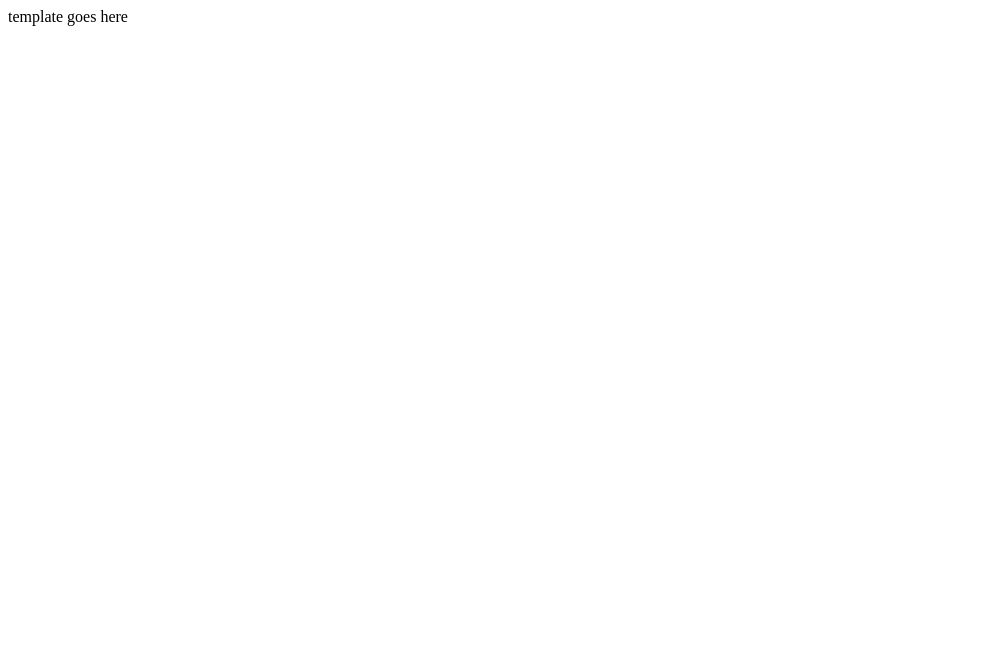
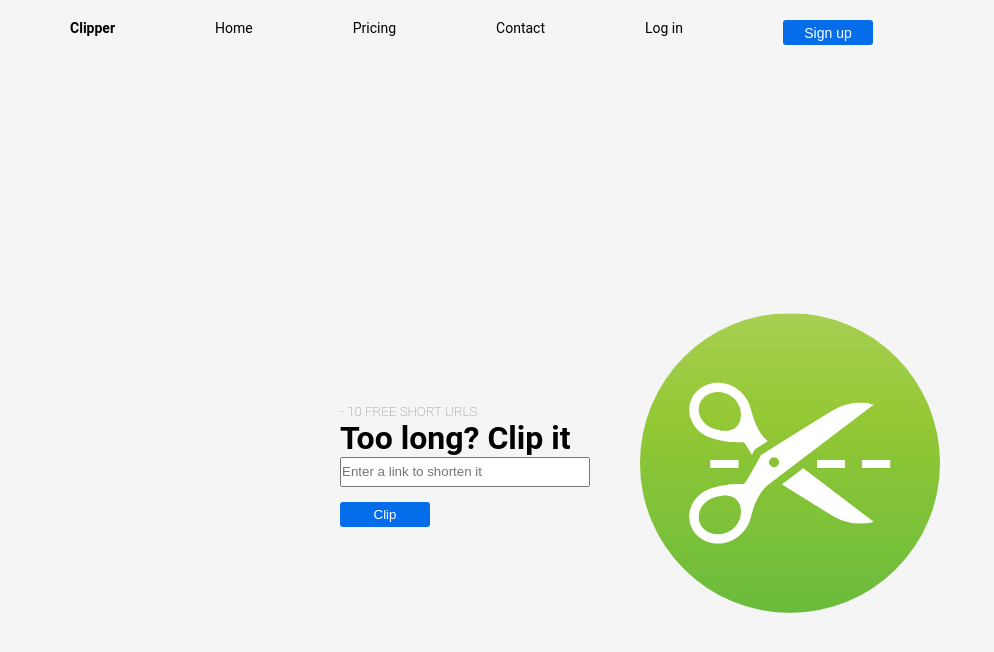
Before and after one commit to igbominadeveloper/clip-it-template, a plain HTML site: page index.html in a window 1280 px wide. Shown: the whole page, without its empty margins (0-994 px from the left). Drawn offline with Linux system fonts and the light colour scheme.

Commit message:
nav-bars

```diff
--- a/index.html
+++ b/index.html
@@ -4,8 +4,42 @@
     <meta charset="UTF-8" />
     <meta name="viewport" content="width=device-width, initial-scale=1.0" />
     <title>Clip-it</title>
+    <link rel="stylesheet" href="../clip-it-template/style.css">
+    <link  rel=""stylesheet="
+      @import url('https://fonts.googleapis.com/css2?family=Fraunces:wght@400;700&family=Outfit&family=Roboto:wght@300&display=swap');
+    " />
+    <link rel="" stylesheet="
+    @import url('https://fonts.googleapis.com/css2?family=Fraunces:wght@400;700&family=Open+Sans&family=Outfit&family=Roboto:wght@300&display=swap');
+    " />
   </head>
   <body>
-    template goes here
+    <div>
+      <nav>
+        <ul class="main-nav">
+          <li class="nav-list"><a href=""><strong>Clipper</strong></a></li>
+          <li class="nav-list"><a href="">Home</a></li>
+          <li class="nav-list"><a href="">Pricing</a></li>
+          <li class="nav-list"><a href="">Contact</a></li>
+
+          <li class="nav-list push"><a href="">Log in</a></li>
+          <li class="nav-list push"><a href=""><button class="sign-up-button">Sign up</button></a></li>
+        </ul>
+      </nav>
+    </div>
+
+    <div class="second-div">
+      <div class="second-div-content">
+        <p>- 10 FREE SHORT URLS</p>
+        <h1>Too long? Clip it</h1>
+        <input type="text" id="name" name="name" placeholder="Enter a link to shorten it"/>
+        <br/>
+        <button class="clip-button">Clip</button>
+      </div>
+      <div>
+        <img src="./image/scissors-img.jpeg" class="scissors-image"alt="scissors-image" />
+      </div>
+    </div>
+
+
   </body>
 </html>
--- /dev/null
+++ b/style.css
@@ -0,0 +1,85 @@
+*{
+    box-sizing: border-box;
+    margin: 0;
+    padding: 0;
+}
+
+body{
+    font-family: 'Roboto', sans-serif;
+    background-color: #f5f5f5;
+    /* overflow: hidden; */
+}
+
+.nav-list{
+    list-style: none;
+    cursor: pointer;
+    text-decoration: none;
+    font-size: 14px;
+}
+
+
+a{
+    text-decoration: none;
+    color: black;
+    margin: 0 50px;
+}
+
+a:hover{
+    color: rgb(49, 91, 165);
+    transition: all 0.3s ease;
+}
+
+.main-nav{
+    display: flex;
+    margin: 20px;
+}
+
+.second-div{
+    display: flex;
+    gap: 50px;
+    justify-content: center;
+    align-items: center;
+    height: 100vh;
+}
+
+input{
+    width: 250px;
+    height: 30px;
+}
+
+
+.sign-up-button{
+    color: white;
+    height:25px;
+    border-radius: 3px;
+    width: 90px;
+    border: 0;
+    font-size: 14px;
+    background-color: rgb(6, 109, 234);
+}
+
+.clip-button{
+    color: white;
+    height:25px;
+    border-radius: 3px;
+    width: 90px;
+    border: 0;
+    margin-top: 15px;
+    background-color: rgb(6, 109, 234);
+}
+
+button:hover{
+    cursor: pointer;
+}
+
+p{
+    color: grey;
+    font-weight: lighter;
+    font-size: smaller;
+}
+
+.scissors-image{
+    border-radius: 50%;
+    width: 300px;
+    height: 300px;
+}
```
Also changed, not shown: login/index.html (+8 -1 lines), image/img-scissors.jpeg (added), image/scissors-img.jpeg (added), login/styles.css (added), 2 other files.
